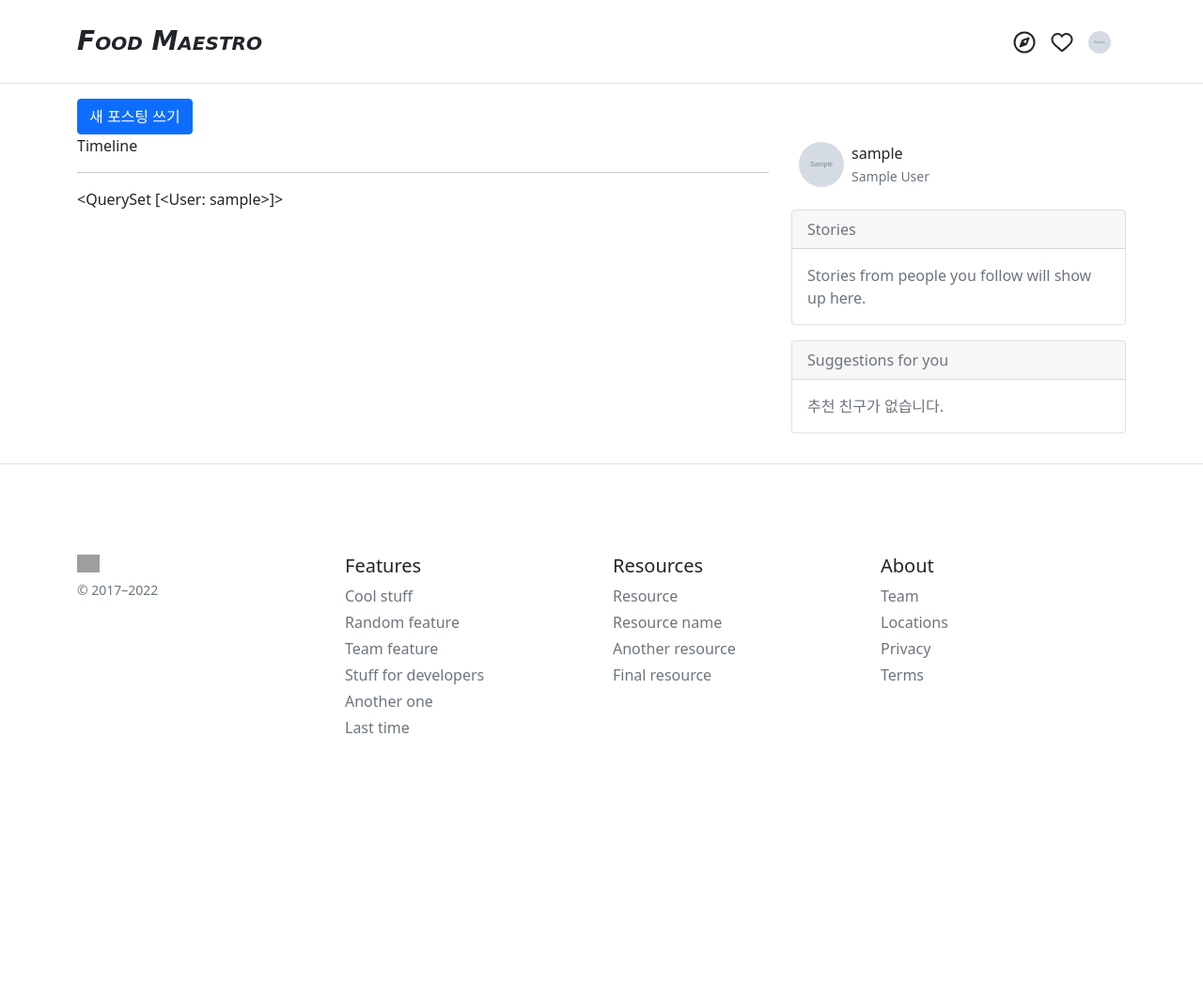
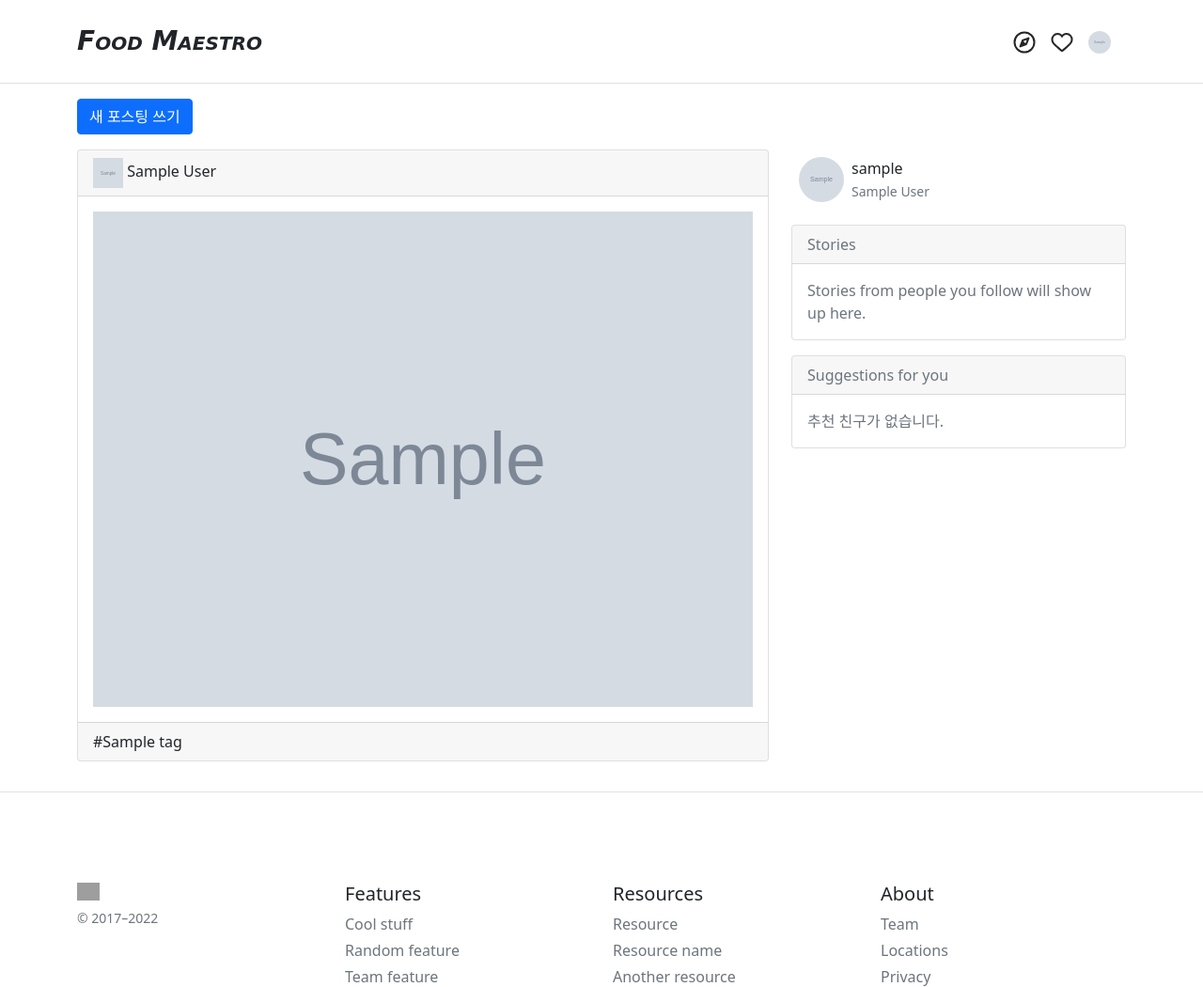
Before and after one commit to myeongu/django-without-react, a Django app: page /instagram/ in a window 1280 px wide. Shown: the top 1050 px of the page at 94% size. Before the commit the page ends 780 px from the top, so only its background shows below. Run offline with Django 3.2, Linux system fonts and the light colour scheme; a user stored in the database is signed in; tables that the repository leaves empty hold one stand-in row (values such as "Sample post"); grey boxes marked "Sample" are stand-in pictures; some libraries are stand-ins or nearby versions; grey boxes are pictures that could not be loaded.

Commit message:
Timeline에 Follow하는 유저들의 포스팅만 노출

```diff
--- /dev/null
+++ b/instagram/templates/instagram/_post_card.html
@@ -0,0 +1,16 @@
+<div class="card">
+    <div class="card-header">
+        <img src="{{ post.author.avatar_url }}" style="width:32px; height:32px;"/>
+        {{ post.author.name }}
+    </div>
+    <div class="card-body">
+        <img src ="{{ post.photo.url }}" style="width:100%;"/>
+    </div>
+    <div class="card-footer">
+        {% for tag in post.tag_set.all %}
+            {% comment %} <span class="badge text-bg-primary"> {% endcomment %}
+                #{{ tag.name }}
+            {% comment %} </span> {% endcomment %}
+        {% endfor %}
+    </div>
+</div>
--- a/instagram/templates/instagram/index.html
+++ b/instagram/templates/instagram/index.html
@@ -2,16 +2,18 @@
 
 {% block content %}
     <div class="container">
-        <div class="row">
+        <div class="row mb-3">
             <div class="col-sm-12">
                 <a href="{% url 'instagram:post_new' %}" class="btn btn-primary">새 포스팅 쓰기</a>
             </div>
         </div>
         <div class="row">
             <div class="col-sm-8">
-                Timeline
-                <hr/>
-                {{ user.following_set.all }}
+                {% for post in post_list %}
+                    <div class="mb-3">
+                        {% include "instagram/_post_card.html" %}
+                    </div>
+                {% endfor %}
             </div>
             <div class="col-sm-4">
                 {% include "instagram/timeline_sidebar.html" %}
--- a/instagram/views.py
+++ b/instagram/views.py
@@ -1,6 +1,8 @@
+from urllib import request
 from django.contrib import messages
 from django.contrib.auth import get_user_model
 from django.contrib.auth.decorators import login_required
+from django.db.models import Q
 from django.shortcuts import get_object_or_404, redirect, render
 
 from .forms import PostForm
@@ -9,11 +11,19 @@ from .models import Post
 
 @login_required
 def index(request):
+    # 전체 post에서 filtering
+    post_list = Post.objects.all()\
+        .filter( # Q를 통해서 'OR' 구현
+            Q(author=request.user) |
+            Q(author__in=request.user.following_set.all())
+        )
+
     suggested_user_list = get_user_model().objects.all()\
         .exclude(pk=request.user.pk)\
         .exclude(pk__in=request.user.following_set.all())[:3] # 현재 유저의 전체 following set
 
     return render(request, "instagram/index.html", {
+        "post_list":post_list,
         "suggested_user_list":suggested_user_list,
     })
 
```
Also changed, not shown: instagram/templates/instagram/post_detail.html (+1 -16 lines).
